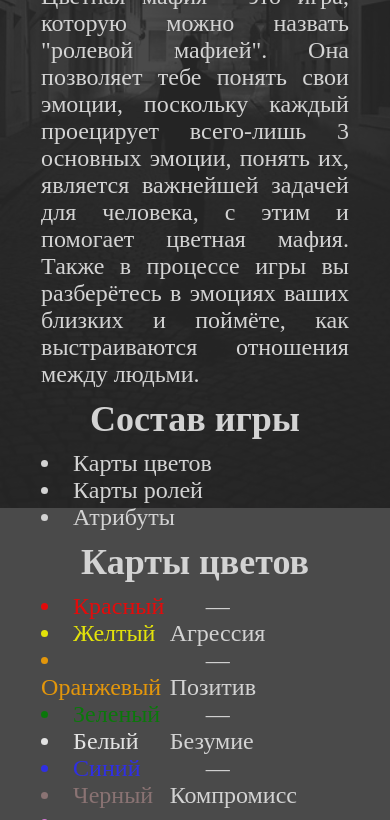
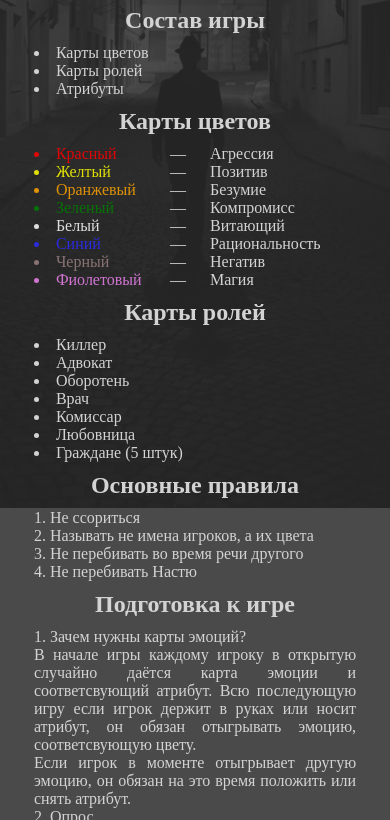
Before and after one commit to Vanitas95439/Color-Mafia, a plain HTML site: page index.html in a window 390 px wide. Shown: the part 336-1156 px from the top of the page. Drawn offline with Linux system fonts and the light colour scheme.

Commit message:
Add files via upload

```diff
--- a/style.css
+++ b/style.css
@@ -144,3 +144,27 @@ ol {
     box-shadow: 0;
   }
 }
+
+@media screen and (max-width: 570px) {
+  body {
+    font-size: 1.25em;
+  }
+}
+
+@media screen and (max-width: 470px) {
+  body {
+    font-size: 1em;
+  }
+}
+
+@media screen and (max-width: 380px) {
+  body {
+    font-size: 0.75em;
+  }
+}
+
+@media screen and (max-width: 290px) {
+  body {
+    font-size: 0.5em;
+  }
+}
```
